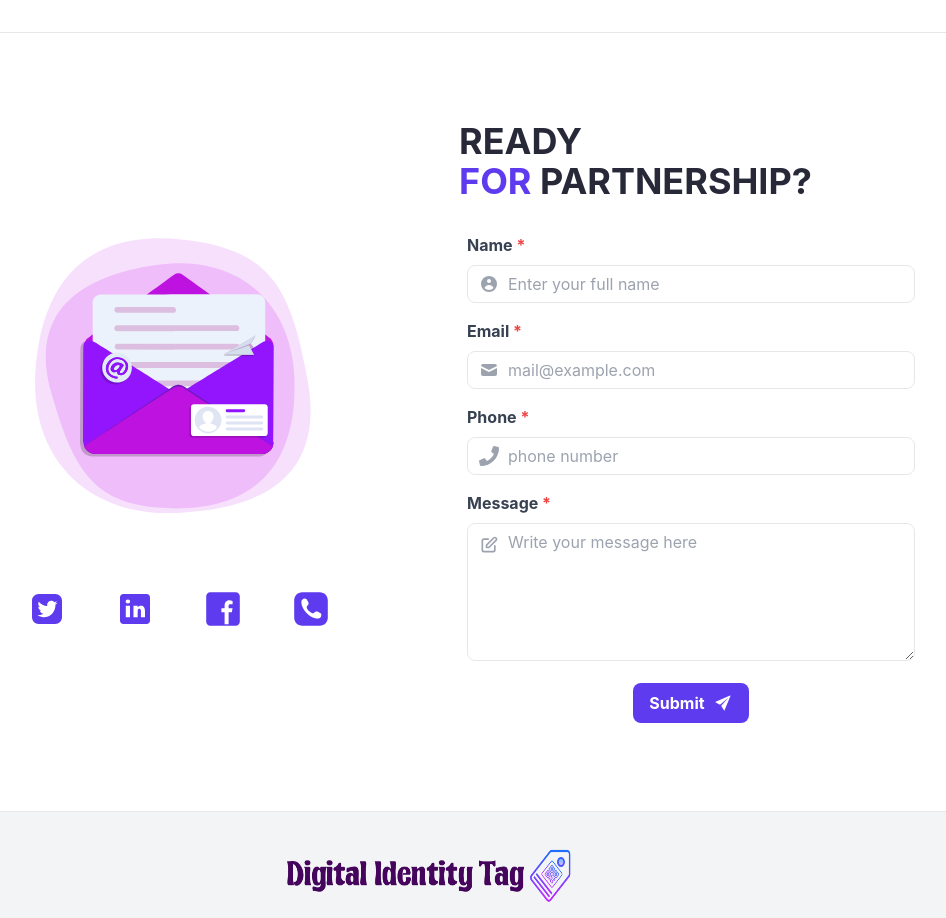
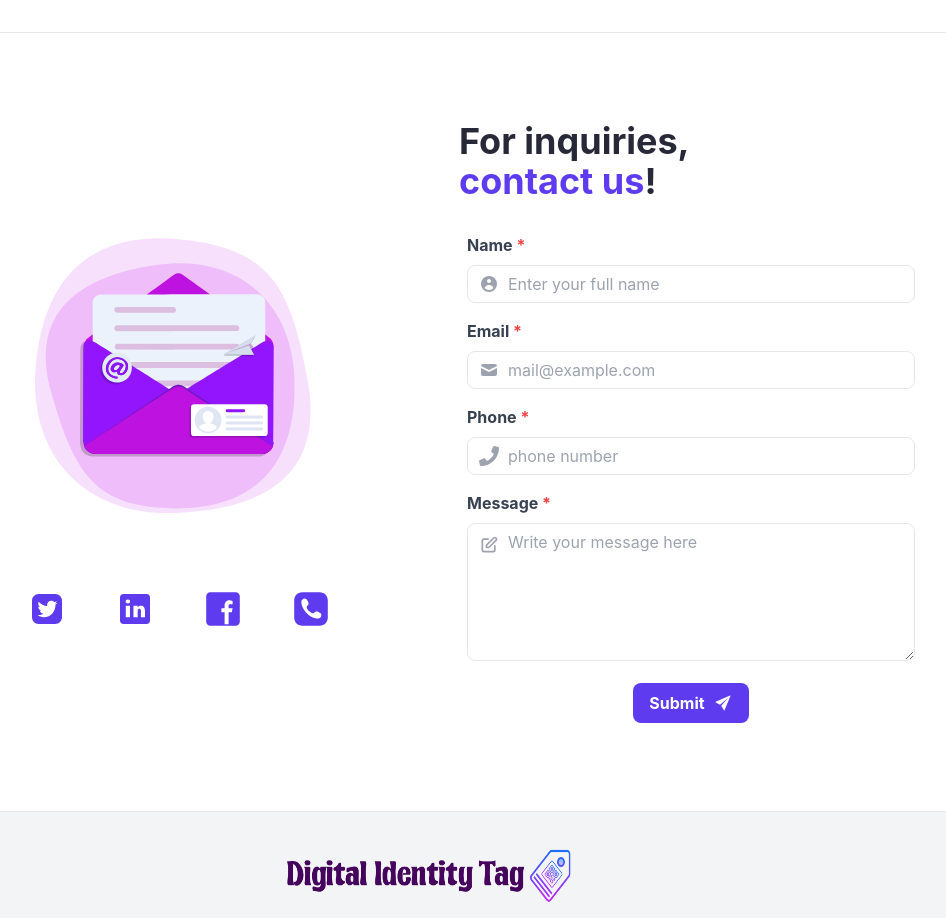
Before and after one commit to Imo-Tech-Solutions/digital_contacts, a React (Create React App) app: page /#/ in a window 1280 px wide. Shown: the part 4460-5378 px from the top of the page, without its empty margins (205-1151 px from the left). Built offline with nearby package versions, Linux system fonts and the light colour scheme.

Commit message:
update contactUs.jsx

```diff
--- a/src/components/ContactUs.jsx
+++ b/src/components/ContactUs.jsx
@@ -85,9 +85,9 @@ function ContactUs() {
             <div class="w-full sm:w-1/2 p-6">
               <div class="text-gray-600 mb-8 text-justify">
                 <h1 className="text-4xl font-bold leading-none sm:text-4xl text-purple-header">
-                  READY <br />
-                  <span className="text-purple"> FOR </span>
-                  PARTNERSHIP?
+                For inquiries, <br />
+                  <span className="text-purple"> contact us</span>
+                  !
                 </h1>
               </div>
 
```
